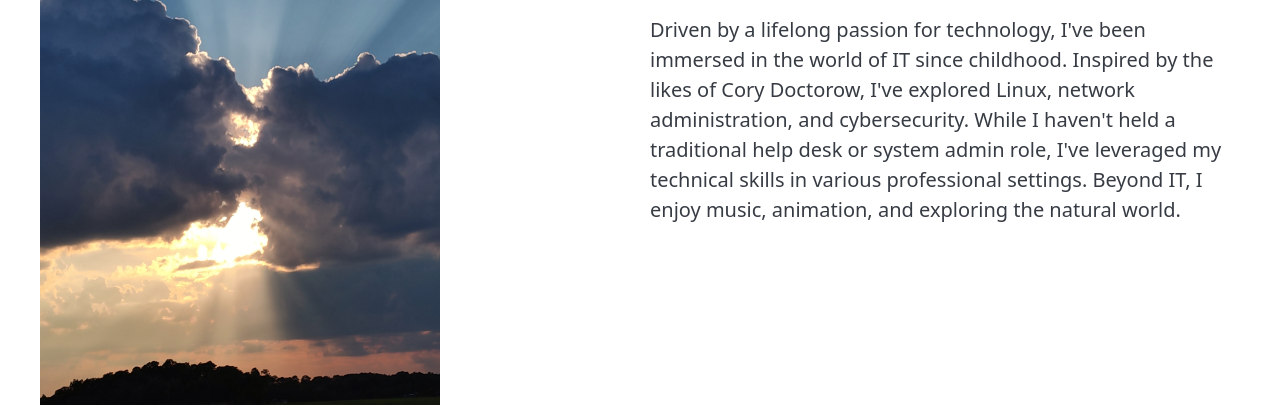
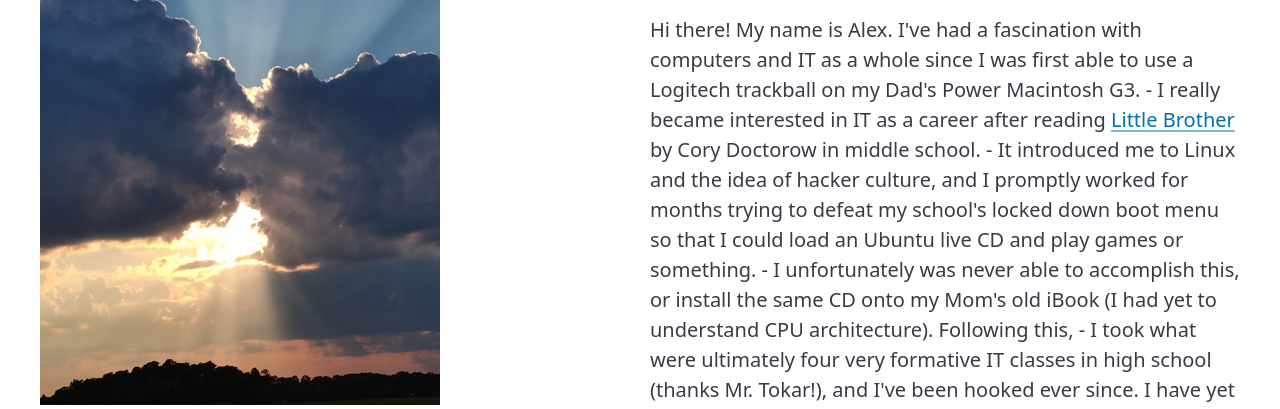
Before and after one commit to jab-devvy/crc-aws-frontend, a plain HTML site: page index.html in a window 1280 px wide. Shown: the part 391-800 px from the top of the page. Drawn offline with nearby package versions, Linux system fonts and the light colour scheme; no server answers.

Commit message:
Reverted index.html paragraph chhange to resolve conflict

```diff
--- a/index.html
+++ b/index.html
@@ -42,10 +42,13 @@
                     <div>
                         <h2>About Me</h2>
                         <p>
-                            Driven by a lifelong passion for technology, I've been immersed in the world of IT since childhood.
-                            Inspired by the likes of Cory Doctorow, I've explored Linux, network administration, and cybersecurity.
-                            While I haven't held a traditional help desk or system admin role, I've leveraged my technical skills in various professional settings.
-                            Beyond IT, I enjoy music, animation, and exploring the natural world.
+                            Hi there! My name is Alex. I've had a fascination with computers and IT as a whole since I was first able to use a Logitech trackball on my Dad's Power Macintosh G3.
+-                            I really became interested in IT as a career after reading <a href="https://craphound.com/littlebrother/Cory_Doctorow_-_Little_Brother.pdf">Little Brother</a> by Cory Doctorow in middle school.
+-                            It introduced me to Linux and the idea of hacker culture, and I promptly worked for months trying to defeat my school's locked down boot menu so that I could load an Ubuntu live CD and play games or something.
+-                            I unfortunately was never able to accomplish this, or install the same CD onto my Mom's old iBook (I had yet to understand CPU architecture). Following this,
+-                            I took what were ultimately four very formative IT classes in high school (thanks Mr. Tokar!), and I've been hooked ever since. I have yet to have held an 'official' help desk or system admin position,
+-                            but have somehow managed to apply my knowledge in pretty much every job I've had in some way.<br>
+-                            My other interests/hobbies include music, animation, and looking at cool creatures I come across on walks.
                         </p>
                     </div>
                 </div>
```
